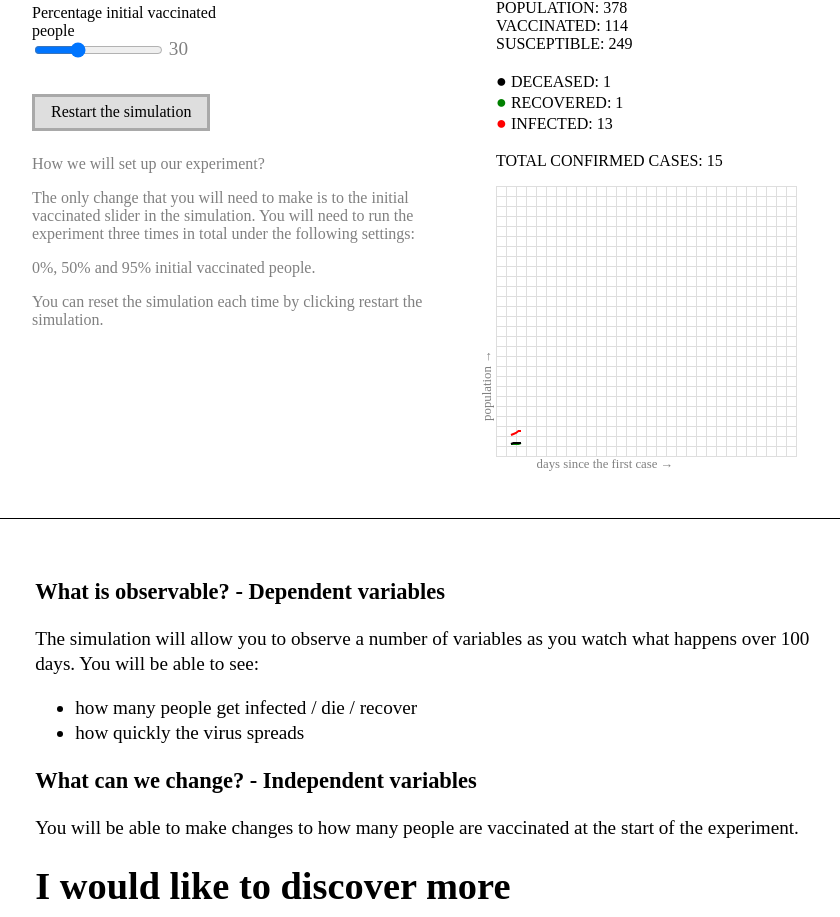
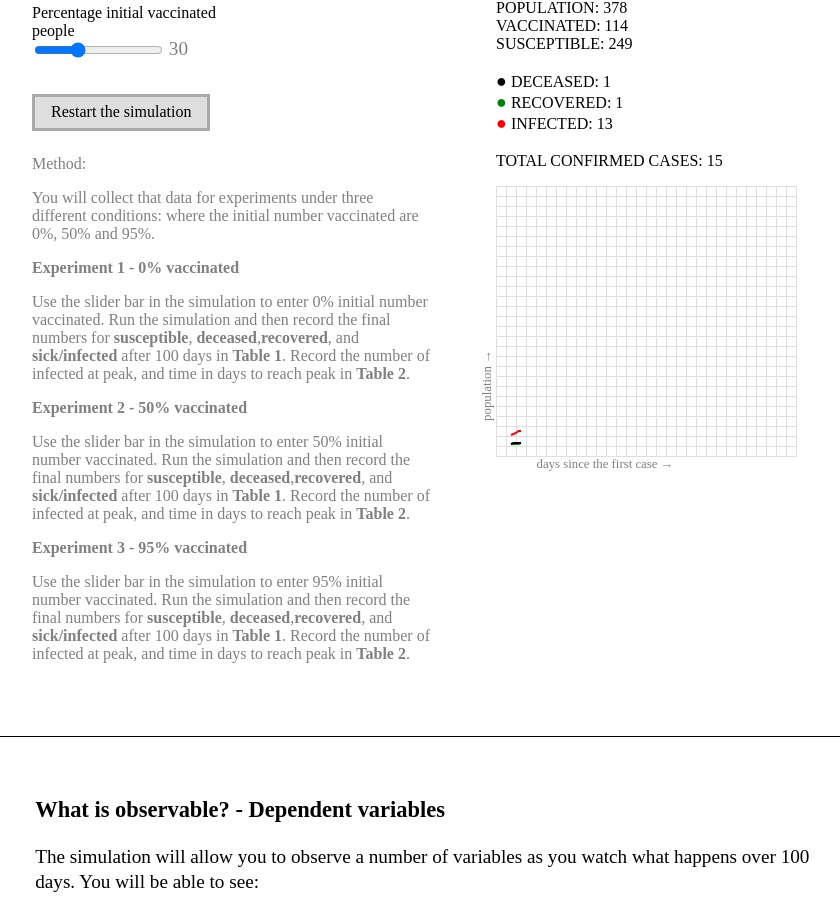
Before and after one commit to token-cjg/coronavirus-simulation, a React (Create React App) app: page / in a window 1280 px wide. Shown: the part 912-1829 px from the top of the page, without its empty margins (224-1064 px from the left). Built offline with nearby package versions, Linux system fonts and the light colour scheme; a web font is replaced by a local one.

Commit message:
Add method text

```diff
--- a/src/App.js
+++ b/src/App.js
@@ -164,19 +164,31 @@ function App() {
             onRestartButtonClick={onRestartButtonClick}
           />
           <div className={styles.simulationInfo}>
-            How we will set up our experiment?
+            Method:
             <p>
-              The only change that you will need to make is to the initial vaccinated
-              slider in the simulation. You will need to run the experiment three times
-              in total under the following settings:
+            You will collect that data for experiments under three different conditions:
+            where the initial number vaccinated are 0%, 50% and 95%.
             </p>
+            <b>Experiment 1 - 0% vaccinated</b>
             <p>
-              0%,
-              50% and
-              95% initial vaccinated people.
+            Use the slider bar in the simulation to enter 0% initial number vaccinated.
+            Run the simulation and then record the final numbers for <b>susceptible</b>,  <b>deceased</b>,
+            <b>recovered</b>, and <b>sick/infected</b> after 100 days in <b>Table 1</b>.
+            Record the number of infected at peak, and time in days to reach peak in <b>Table 2</b>.
             </p>
+            <b>Experiment 2 - 50% vaccinated</b>
             <p>
-              You can reset the simulation each time by clicking restart the simulation.
+            Use the slider bar in the simulation to enter 50% initial number vaccinated.
+            Run the simulation and then record the final numbers for <b>susceptible</b>,  <b>deceased</b>,
+            <b>recovered</b>, and <b>sick/infected</b> after 100 days in <b>Table 1</b>.
+            Record the number of infected at peak, and time in days to reach peak in <b>Table 2</b>.
+            </p>
+            <b>Experiment 3 - 95% vaccinated</b>
+            <p>
+            Use the slider bar in the simulation to enter 95% initial number vaccinated.
+            Run the simulation and then record the final numbers for <b>susceptible</b>,  <b>deceased</b>,
+            <b>recovered</b>, and <b>sick/infected</b> after 100 days in <b>Table 1</b>.
+            Record the number of infected at peak, and time in days to reach peak in <b>Table 2</b>.
             </p>
           </div>
         </div>
```
